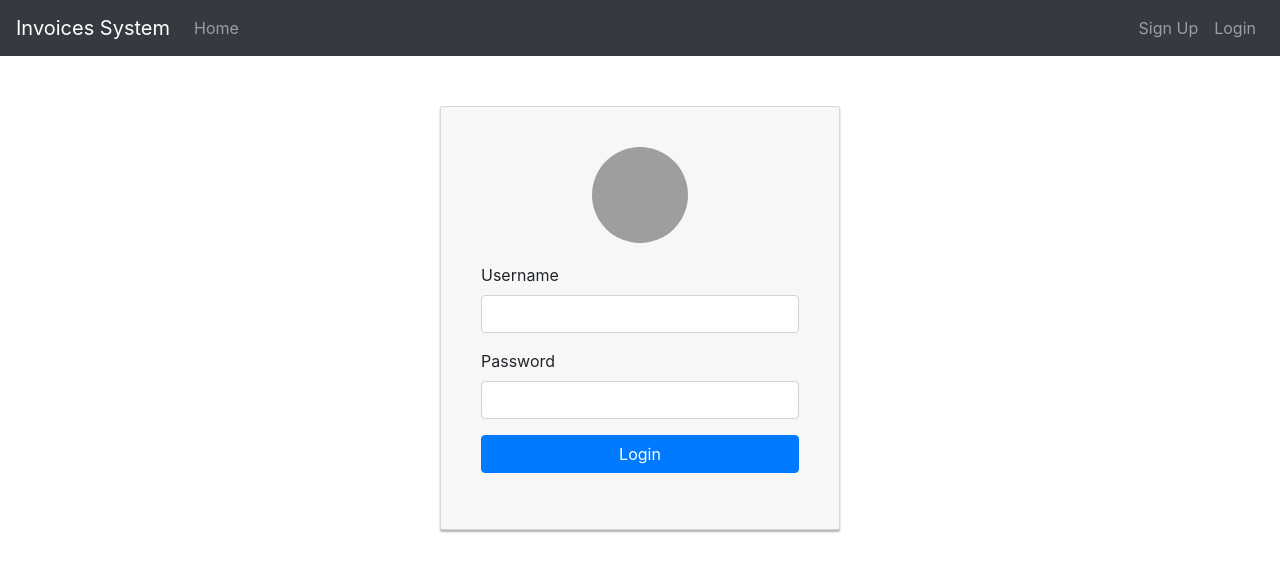
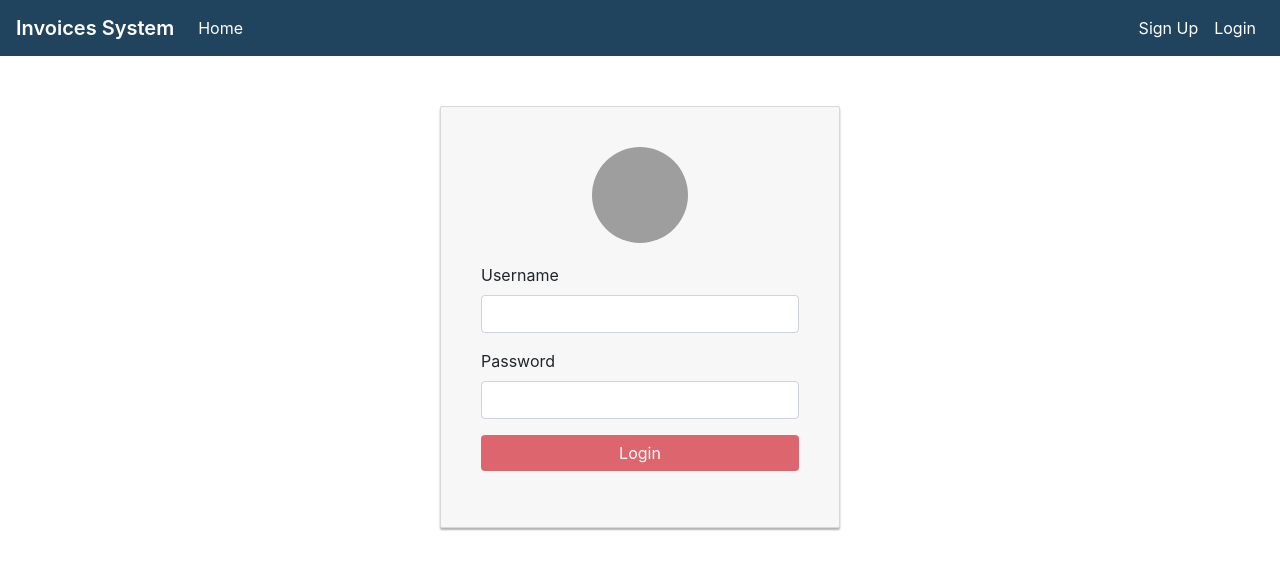
Before and after one commit to JannatN/Invoices-system, an Angular app in the folder angular/: page /login in a window 1280 px wide. Shown: the top 572 px of the page. Built offline with nearby package versions, Linux system fonts and the light colour scheme; grey boxes are pictures that could not be loaded.

Commit message:
Home style

```diff
--- a/angular/src/app/app.component.css
+++ b/angular/src/app/app.component.css
@@ -0,0 +1,10 @@
+.navbar {
+    background-color: #20445e;
+}
+.nav-link {
+    color: white;
+}
+.navbar-brand{
+    color: white;
+    font-weight: 600;
+}
--- a/angular/src/app/app.component.html
+++ b/angular/src/app/app.component.html
@@ -1,5 +1,5 @@
 <div id="app">
-  <nav class="navbar navbar-expand navbar-dark bg-dark">
+  <nav class="navbar navbar-expand ">
     <a href="#" class="navbar-brand">Invoices System</a>
     <ul class="navbar-nav mr-auto" routerLinkActive="active">
       <li class="nav-item">
--- a/angular/src/app/home/home.component.css
+++ b/angular/src/app/home/home.component.css
@@ -1,5 +1,6 @@
 .container{
     width: 100%;
+    height: 100%;
     display: grid;
     grid-template-columns: auto auto;
 }
--- a/angular/src/app/login/login.component.css
+++ b/angular/src/app/login/login.component.css
@@ -30,3 +30,8 @@ label {
   -webkit-border-radius: 50%;
   border-radius: 50%;
 }
+
+.btn {
+  background-color: #dc656e;
+  border: #dc656e;
+}
```
